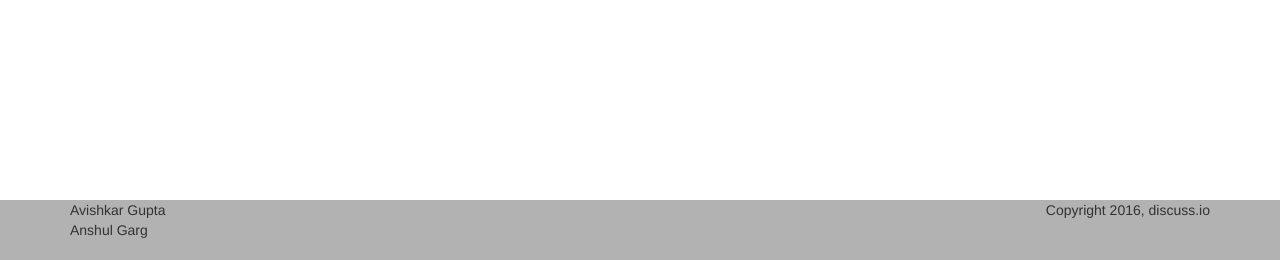
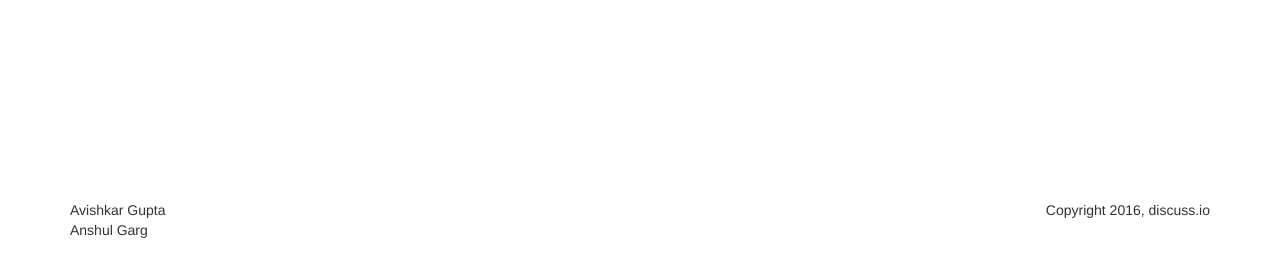
Before and after one commit to anshulgarg19/discuss, a CodeIgniter app: the page made by application/views/password_reset.php in a window 1280 px wide. Shown: the part 540-800 px from the top of the page. Run offline with CodeIgniter, Linux system fonts and the light colour scheme.

Commit message:
New css for footer

```diff
--- a/static/css/custom.css
+++ b/static/css/custom.css
@@ -125,7 +125,6 @@ body {
   bottom: 0;
   width: 100%;
   height: 60px;
-  background-color: #b2b2b2;
 }
 
 .cd-top {
```
